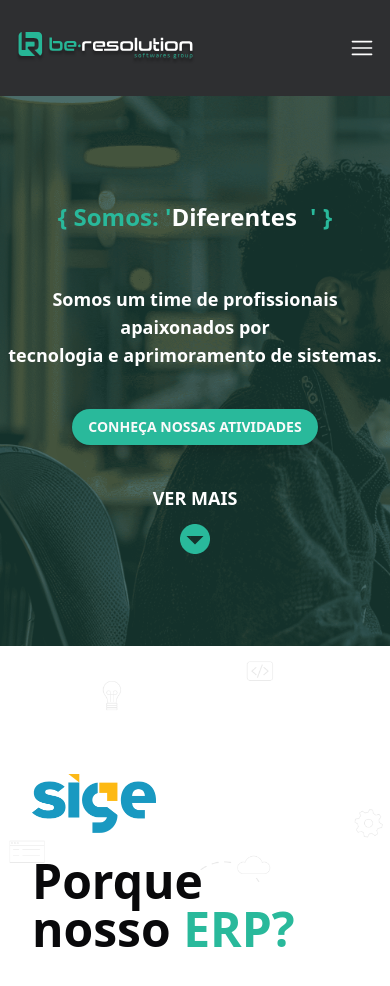
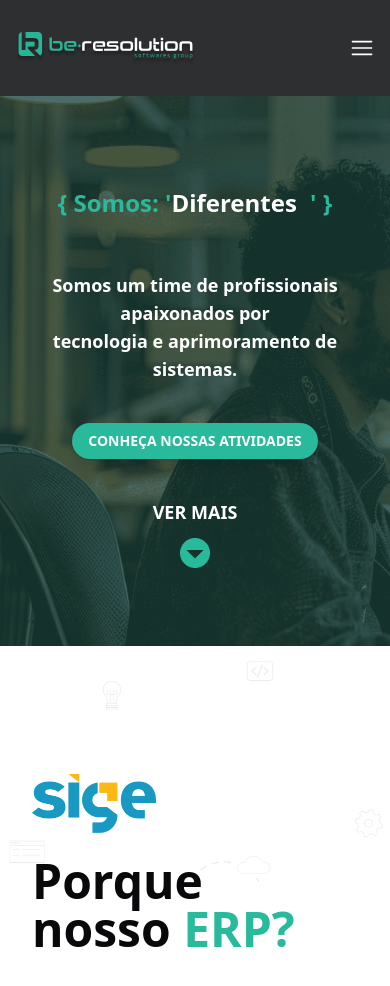
Before and after one commit to Lucas-Beijato/site_be_resolution, a Next.js app: page / in a window 390 px wide. Shown: the top 986 px of the page. Built offline with nearby package versions, Linux system fonts and the light colour scheme.

Commit message:
mobile section 01 adjustments

```diff
--- a/src/app/globals.css
+++ b/src/app/globals.css
@@ -65,6 +65,9 @@
 	scroll-behavior: smooth;
 }
 
+*:focus {
+  outline: none;
+}
 
 /* width */
 ::-webkit-scrollbar {
--- a/src/app/sections/home/section01/index.tsx
+++ b/src/app/sections/home/section01/index.tsx
@@ -6,7 +6,7 @@
 
 const Section01 = () => {
   return (
-    <div id="first" className="flex flex-col space-y-10 smartphone-p:h-[550px] justify-center items-center w-full desktop:h-[703px] bg-[url('/home_banner.png')] bg-no-repeat bg-cover"
+    <div id="first" className="flex flex-col space-y-10 smartphone-p:h-[550px] smartphone-p:p-4 desktop:p-0 justify-center items-center w-full desktop:h-[703px] bg-[url('/home_banner.png')] bg-no-repeat bg-cover"
     >
       <Writer />
 
```
